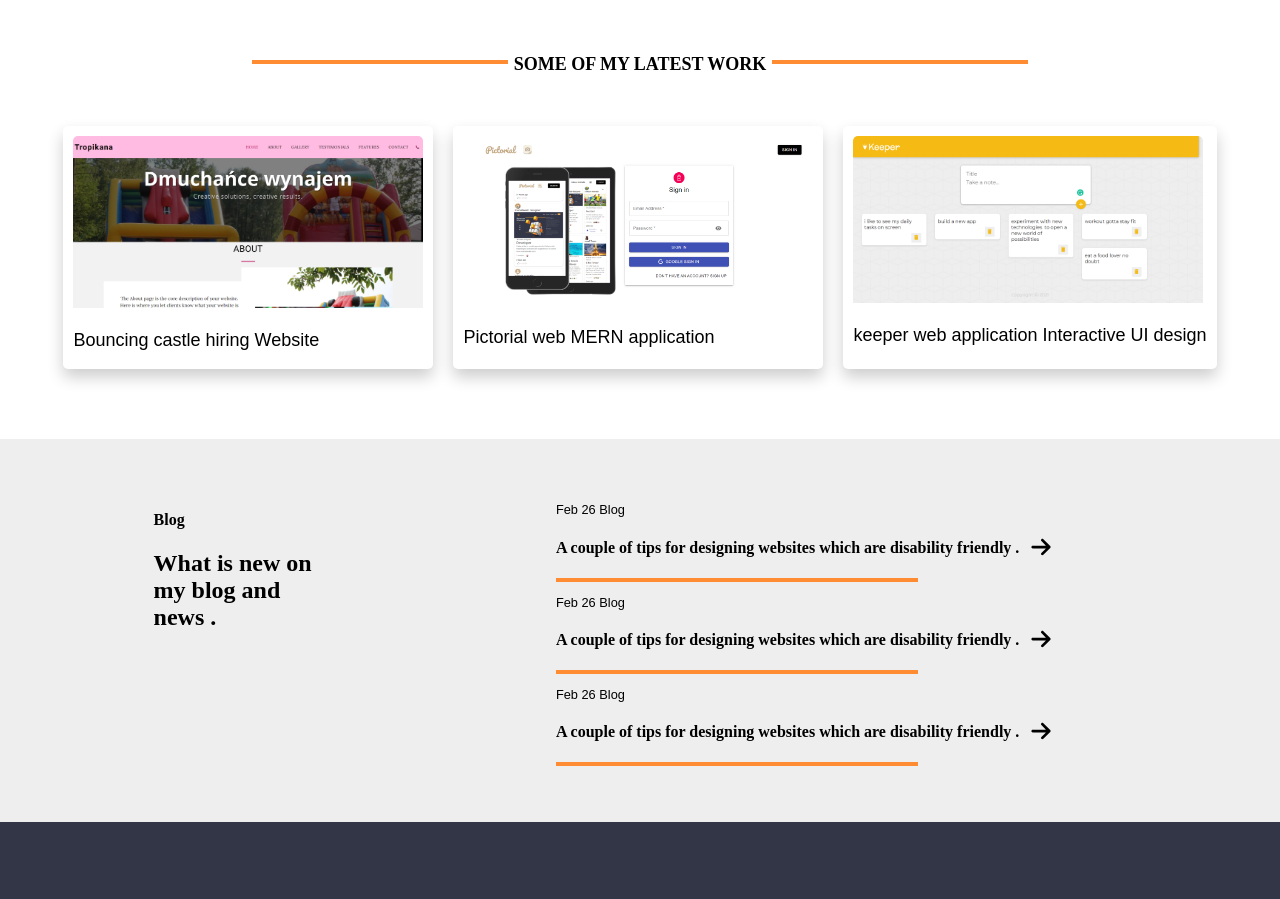
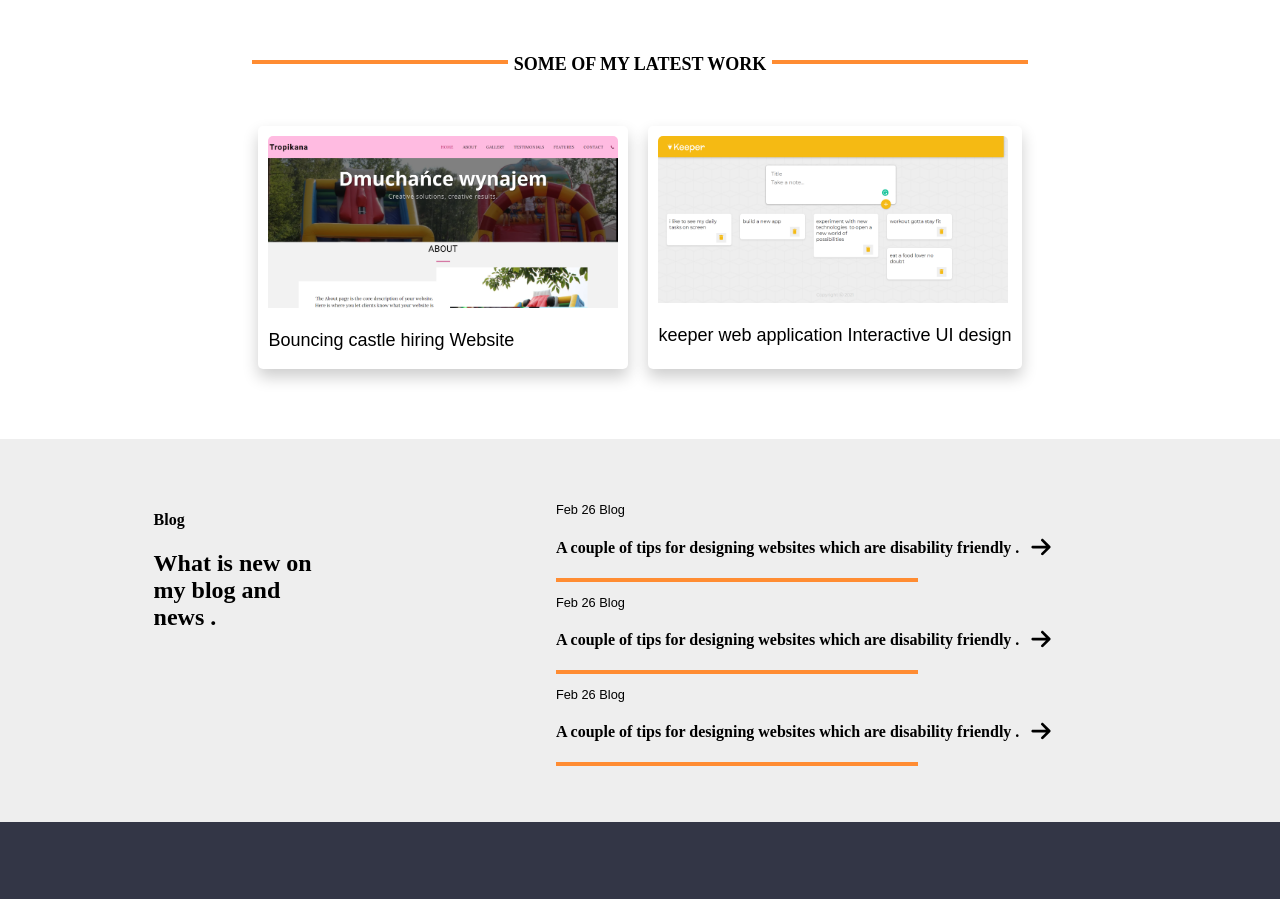
Before and after one commit to robsonmanata/PortfolioModernReact, a React (Vite) app: page / in a window 1280 px wide. Shown: the part 1180-2079 px from the top of the page. Built offline with nearby package versions, Linux system fonts and the light colour scheme.

Commit message:
delete pictorial

```diff
--- a/src/Components/SectionC/sectionC.jsx
+++ b/src/Components/SectionC/sectionC.jsx
@@ -2,7 +2,7 @@ import "./sectionC.css"
 import Project from "../Project/project"
 import jumpingCastle from "/images/jumpingCastle.png"
 import Keeper from "/images/keeperapp.png";
-import Pictorial from "/images/Pictorial.png";
+
 
 
 function SectionC() {
@@ -17,10 +17,7 @@ function SectionC() {
 <div >
 <Project title="Bouncing castle hiring
 Website" siteimage={jumpingCastle} sitelink="https://jade-tanuki-07db8e.netlify.app/"></Project>
-<Project title="Pictorial web MERN application"
-           siteimage={Pictorial}
-           sitelink="https://pictorial.netlify.app/">
-           </Project>
+
            <Project title="keeper web application Interactive UI design"
            siteimage={Keeper}
            sitelink="https://robsonmanata.github.io/Keeper_app/">
```
